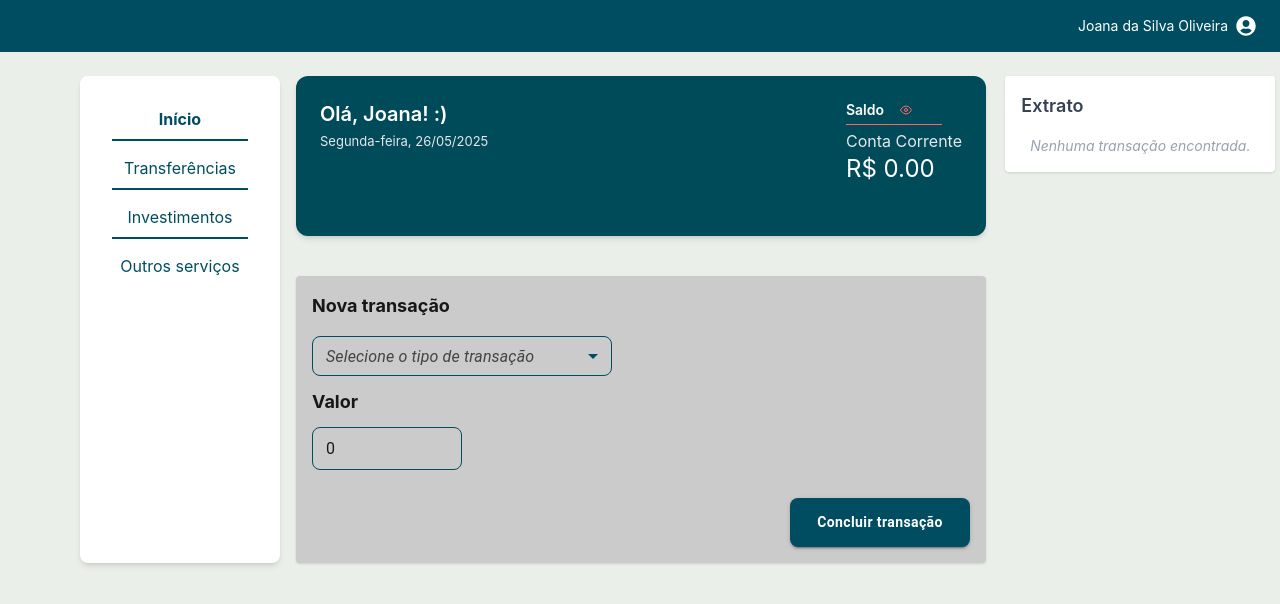
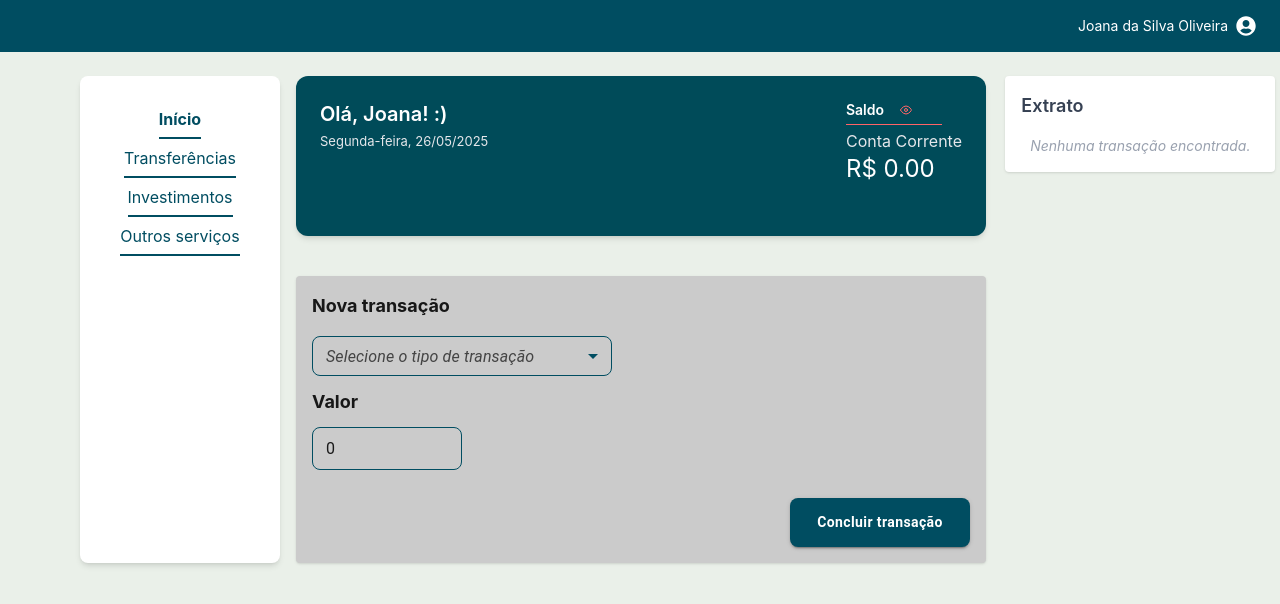
Before and after one commit to DionataBergmann/Bytebank, a Next.js app: page /home in a window 1280 px wide. Shown: the top 604 px of the page. Built offline with nearby package versions, Linux system fonts and the light colour scheme.

Commit message:
:construction: Adjust config for new screens

```diff
--- a/src/components/layout/MainLayout/index.tsx
+++ b/src/components/layout/MainLayout/index.tsx
@@ -1,26 +1,29 @@
 import { useState } from "react";
+import Link from "next/link";
+import { FiX } from "react-icons/fi";
 import Header from "../Header";
-import { FiX } from 'react-icons/fi';
 
-export default function MainLayout({ children }: { children: React.ReactNode }) {
+type Props = {
+  children: React.ReactNode;
+};
+
+const menuLinks = [
+  { label: "Início", href: "/home" },
+  { label: "Transferências", href: "/transferencias" },
+  { label: "Investimentos", href: "/investments" },
+  { label: "Outros serviços", href: "/outros-servicos" },
+];
+
+export default function MainLayout({ children }: Props) {
   const [menuOpen, setMenuOpen] = useState(false);
 
-  const menuItems = (
-    <>
-      <span className="text-[var(--primary-blue)] text-[16px] font-bold border-b-[2px] pb-2">
-        Início
+  const menuItems = menuLinks.map((item, i) => (
+    <Link key={i} href={item.href}>
+      <span className={`text-[var(--primary-blue)] text-[16px] cursor-pointer ${i === 0 ? "font-bold border-b-[2px]" : "lg:border-b-[2px]"} pb-2`}>
+        {item.label}
       </span>
-      <span className="text-[var(--primary-blue)] text-[16px] cursor-pointer lg:border-b-[2px] pb-2">
-        Transferências
-      </span>
-      <span className="text-[var(--primary-blue)] text-[16px] cursor-pointer lg:border-b-[2px] pb-2">
-        Investimentos
-      </span>
-      <span className="text-[var(--primary-blue)] text-[16px] cursor-pointer">
-        Outros serviços
-      </span>
-    </>
-  );
+    </Link>
+  ));
 
   return (
     <div className="min-h-screen bg-[#eaf0e9]">
@@ -48,10 +51,8 @@ export default function MainLayout({ children }: { children: React.ReactNode })
           </nav>
         </aside>
 
-        <main className="flex-1">
-          {children}
-        </main>
+        <main className="flex-1">{children}</main>
       </div>
     </div>
-  )
+  );
 }
--- a/src/components/pages/HomePage/index.tsx
+++ b/src/components/pages/HomePage/index.tsx
@@ -1,46 +1,17 @@
-import { useEffect, useState } from 'react'
+import MainLayout from '@/components/layout/MainLayout'
 import BalanceCard from '@/components/ui/BalanceCard'
 import NewTransaction from '@/components/ui/NewTransaction'
 import TransactionList from '@/components/ui/TransactionList'
-import MainLayout from '@/components/layout/MainLayout'
-
-export type Transaction = {
-  id: number
-  type: 'Depósito' | 'Transferência'
-  value: number
-  date: string
-  isEditing?: boolean
-}
+import { useTransactions } from '@/hooks/useTransactions'
 
 export default function HomePage() {
-  const [transactions, setTransactions] = useState<Transaction[]>([])
-
-  useEffect(() => {
-    const stored = localStorage.getItem('transactions')
-    if (stored) setTransactions(JSON.parse(stored))
-  }, [])
-
-  useEffect(() => {
-    localStorage.setItem('transactions', JSON.stringify(transactions))
-  }, [transactions])
-
-  const addTransaction = (transaction: Transaction) => {
-    setTransactions(prev => [...prev, transaction])
-  }
-
-  const handleDeleteTransaction = (id: number) => {
-    setTransactions(prev => prev.filter(tx => tx.id !== id))
-  }
-
-  const handleEditTransaction = (id: number) => {
-    setTransactions(prev => prev.map(tx => tx.id === id ? { ...tx, isEditing: true } : tx))
-  }
-
-  const handleSaveTransaction = (id: number, updated: Partial<Transaction>) => {
-    setTransactions(prev =>
-      prev.map(tx => tx.id === id ? { ...tx, ...updated, isEditing: false } : tx)
-    )
-  }
+  const {
+    transactions,
+    addTransaction,
+    handleDeleteTransaction,
+    handleEditTransaction,
+    handleSaveTransaction,
+  } = useTransactions()
 
   return (
     <MainLayout>
--- a/src/components/ui/BalanceCard/index.tsx
+++ b/src/components/ui/BalanceCard/index.tsx
@@ -1,4 +1,7 @@
-import { Transaction } from '@/components/pages/HomePage'
+'use client'
+
+import { useEffect, useState } from 'react'
+import { Transaction } from '@/hooks/useTransactions'
 import { FiEye } from 'react-icons/fi'
 
 type Props = {
@@ -6,24 +9,28 @@ type Props = {
 }
 
 export default function BalanceCard({ transactions }: Props) {
+  const [hasMounted, setHasMounted] = useState(false)
+
+  useEffect(() => {
+    setHasMounted(true)
+  }, [])
+
   const total = transactions.reduce((sum, t) => sum + t.value, 0)
 
   const formattedDate = new Date().toLocaleDateString('pt-BR', {
     weekday: 'long',
     day: '2-digit',
     month: '2-digit',
-    year: 'numeric'
+    year: 'numeric',
   })
 
   const capitalized = formattedDate.charAt(0).toUpperCase() + formattedDate.slice(1)
 
   return (
-    <div className="bg-[#004b59] text-white rounded-xl p-6 shadow-md flex  gap-4 min-h-[160px] w-full lg:min-w-[690px] justify-between">
+    <div className="bg-[#004b59] text-white rounded-xl p-6 shadow-md flex gap-4 min-h-[160px] w-full lg:min-w-[690px] justify-between">
       <div>
         <h2 className="text-xl font-semibold">Olá, Joana! :)</h2>
-        <p className="text-[13px] text-gray-200 mt-1">
-          {capitalized}
-        </p>
+        <p className="text-[13px] text-gray-200 mt-1">{capitalized}</p>
       </div>
 
       <div>
@@ -33,7 +40,9 @@ export default function BalanceCard({ transactions }: Props) {
         </div>
         <hr className="border-red-400 my-1 w-24" />
         <p className="text-[16px] text-gray-200">Conta Corrente</p>
-        <h3 className="text-2xl ">R$ {total.toFixed(2)}</h3>
+        <h3 className="text-2xl ">
+          R$ {hasMounted ? total.toFixed(2) : '...'}
+        </h3>
       </div>
     </div>
   )
--- /dev/null
+++ b/src/hooks/useTransactions.ts
@@ -0,0 +1,55 @@
+// src/hooks/useTransactions.ts
+import { useEffect, useState } from 'react'
+
+export type Transaction = {
+  id: number
+  type: 'Depósito' | 'Transferência'
+  value: number
+  date: string
+  category: string
+  isEditing?: boolean
+}
+
+export function useTransactions() {
+ const [transactions, setTransactions] = useState<Transaction[]>(() => {
+  if (typeof window !== 'undefined') {
+    const stored = localStorage.getItem('transactions')
+    return stored ? JSON.parse(stored) : []
+  }
+  return []
+})
+
+  useEffect(() => {
+    localStorage.setItem('transactions', JSON.stringify(transactions))
+  }, [transactions])
+
+  const addTransaction = (transaction: Transaction) => {
+    setTransactions(prev => [...prev, transaction])
+  }
+
+  const handleDeleteTransaction = (id: number) => {
+    setTransactions(prev => prev.filter(tx => tx.id !== id))
+  }
+
+  const handleEditTransaction = (id: number) => {
+    setTransactions(prev =>
+      prev.map(tx => tx.id === id ? { ...tx, isEditing: true } : tx)
+    )
+  }
+
+  const handleSaveTransaction = (id: number, updated: Partial<Transaction>) => {
+    setTransactions(prev =>
+      prev.map(tx =>
+        tx.id === id ? { ...tx, ...updated, isEditing: false } : tx
+      )
+    )
+  }
+
+  return {
+    transactions,
+    addTransaction,
+    handleDeleteTransaction,
+    handleEditTransaction,
+    handleSaveTransaction,
+  }
+}
```
